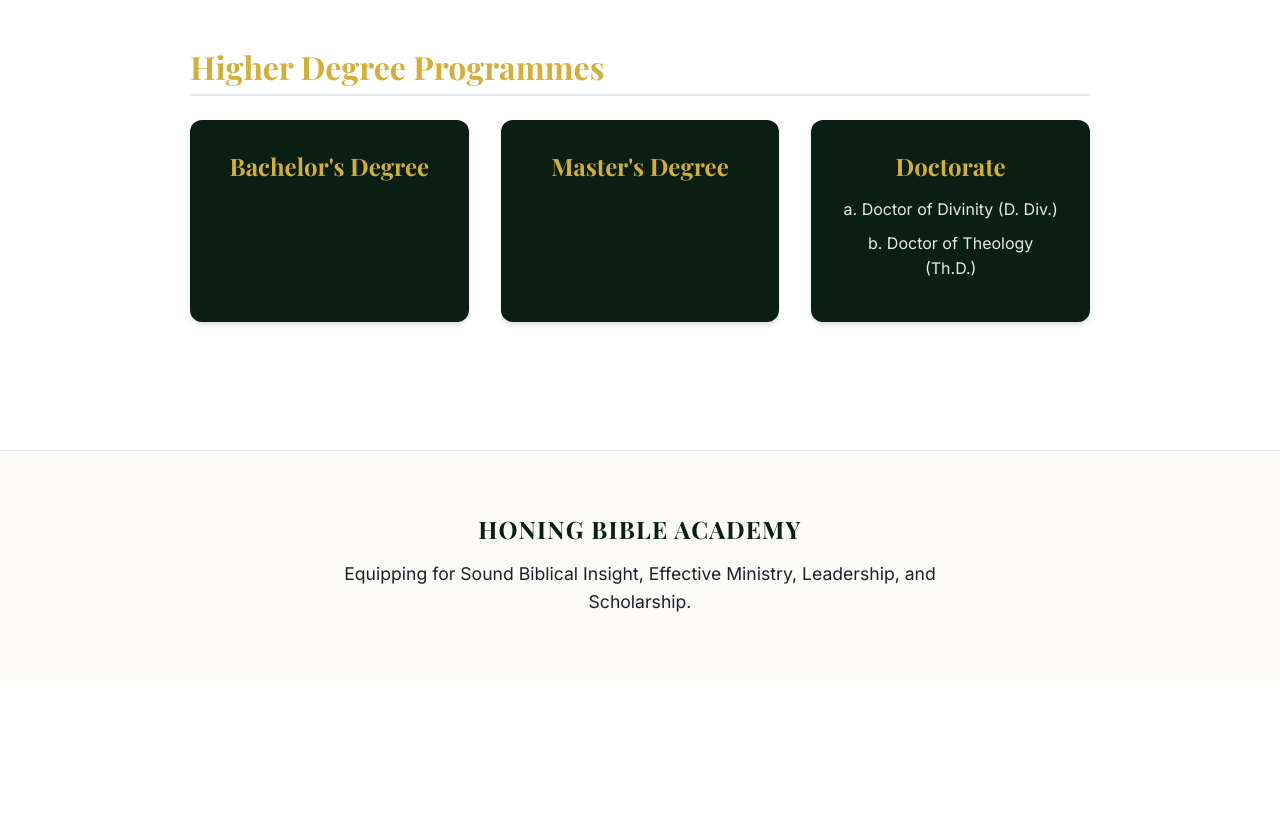
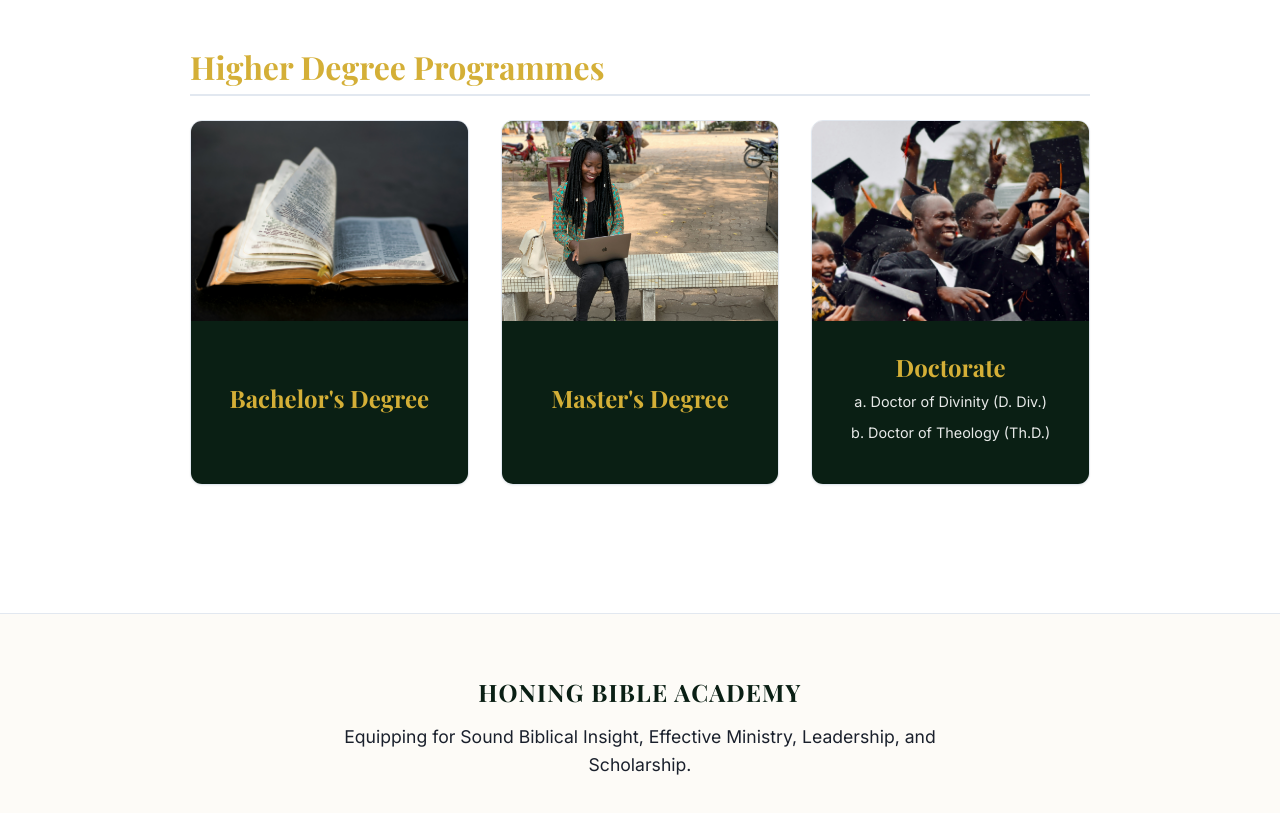
Before and after one commit to zeerocodez/HoningBibleAcademy, a Next.js app: page /programmes in a window 1280 px wide. Shown: the part 3100-3913 px from the top of the page. Before the commit the page ends 3780 px from the top, so only its background shows below. Built offline with nearby package versions, Linux system fonts and the light colour scheme.

Commit message:
Add rich images to Higher Degree Programmes cards

```diff
--- a/src/app/programmes/page.module.css
+++ b/src/app/programmes/page.module.css
@@ -71,21 +71,50 @@
 }
 
 .degreeCard {
-  background-color: var(--color-primary);
-  color: white;
-  padding: 2rem;
+  background-color: var(--color-surface);
+  border: 1px solid var(--color-border);
   border-radius: var(--radius-lg);
-  text-align: center;
+  overflow: hidden;
+  box-shadow: var(--shadow-sm);
+  display: flex;
+  flex-direction: column;
+  transition: transform 0.3s ease, box-shadow 0.3s ease;
+}
+
+.degreeCard:hover {
+  transform: translateY(-8px);
   box-shadow: var(--shadow-md);
 }
 
-.degreeCard h3 {
+.cardImageWrapper {
+  position: relative;
+  width: 100%;
+  height: 200px;
+}
+
+.cardImage {
+  object-fit: cover;
+}
+
+.cardContent {
+  padding: 2rem;
+  background-color: var(--color-primary);
+  color: white;
+  flex-grow: 1;
+  display: flex;
+  flex-direction: column;
+  justify-content: center;
+  align-items: center;
+}
+
+.cardContent h3 {
   font-size: 1.5rem;
-  margin-bottom: 1rem;
+  margin-bottom: 0.5rem;
   color: var(--color-accent);
 }
 
-.degreeCard p {
+.cardContent p {
   opacity: 0.9;
   margin-bottom: 0.5rem;
+  font-size: 0.9rem;
 }
--- a/src/app/programmes/page.tsx
+++ b/src/app/programmes/page.tsx
@@ -1,5 +1,5 @@
+import Image from 'next/image';
 import styles from './page.module.css';
-
 export default function Programmes() {
   return (
     <main className={styles.main}>
@@ -89,15 +89,30 @@
           <h2>Higher Degree Programmes</h2>
           <div className={styles.higherDegrees}>
             <div className={styles.degreeCard}>
-              <h3>Bachelor's Degree</h3>
+              <div className={styles.cardImageWrapper}>
+                <Image src="/aaron-burden-TNlHf4m4gpI-unsplash.jpg" alt="Bachelor's Degree" fill className={styles.cardImage} />
+              </div>
+              <div className={styles.cardContent}>
+                <h3>Bachelor's Degree</h3>
+              </div>
             </div>
             <div className={styles.degreeCard}>
-              <h3>Master's Degree</h3>
+              <div className={styles.cardImageWrapper}>
+                <Image src="/iwaria-inc-SESt1VL2D-w-unsplash.jpg" alt="Master's Degree" fill className={styles.cardImage} />
+              </div>
+              <div className={styles.cardContent}>
+                <h3>Master's Degree</h3>
+              </div>
             </div>
             <div className={styles.degreeCard}>
-              <h3>Doctorate</h3>
-              <p>a. Doctor of Divinity (D. Div.)</p>
-              <p>b. Doctor of Theology (Th.D.)</p>
+              <div className={styles.cardImageWrapper}>
+                <Image src="/michael-odida-ejG7c5cHlHo-unsplash.jpg" alt="Doctorate" fill className={styles.cardImage} />
+              </div>
+              <div className={styles.cardContent}>
+                <h3>Doctorate</h3>
+                <p>a. Doctor of Divinity (D. Div.)</p>
+                <p>b. Doctor of Theology (Th.D.)</p>
+              </div>
             </div>
           </div>
         </section>
```
